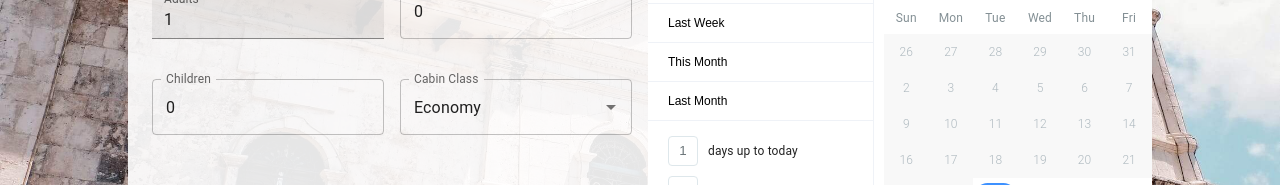
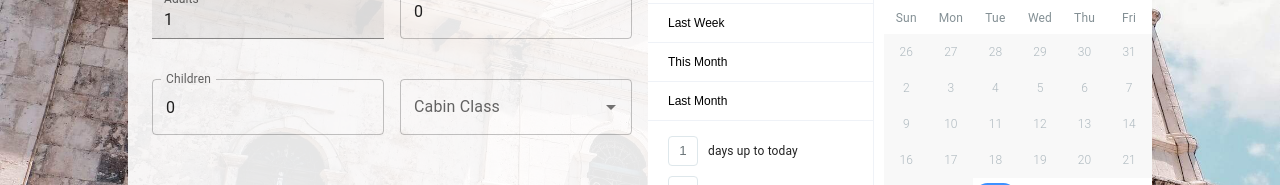
Before and after one commit to cedricp95/flight-cheap-react, a Next.js app: page / in a window 1280 px wide. Shown: the part 377-562 px from the top of the page. Built offline with nearby package versions, Linux system fonts and the light colour scheme; no server answers; sample sign-in values are in the browser's storage.

Commit message:
refactor

```diff
--- a/src/components/SearchForm.js
+++ b/src/components/SearchForm.js
@@ -37,8 +37,7 @@ function SearchForm(props) {
         element.Country.replace(",", "")
           .toLowerCase()
           .includes(state.inputValue.toLowerCase()) ||
-        element.CITY
-          .replace(",", "")
+        element.CITY.replace(",", "")
           .toLowerCase()
           .includes(state.inputValue.toLowerCase())
       )
@@ -199,6 +198,15 @@ function SearchForm(props) {
             padding: 5,
           }}
         >
+          {/* First Column
+
+              From and To
+              Adults
+              Infants
+              Children
+              Cabin Class
+
+              */}
           <Grid container spacing={2} sx={{ marginTop: 3, mb: 4 }}>
             <Grid
               item
@@ -209,6 +217,7 @@ function SearchForm(props) {
                 mb: 2,
               }}
             >
+              {/* Booking Options */}
               <FormControl required fullWidth>
                 <InputLabel id="demo-simple-select-autowidth-label">
                   Booking Options
@@ -236,6 +245,7 @@ function SearchForm(props) {
               }}
             >
               <FormControl fullWidth>
+                {/* Notification modal */}
                 <Modal />
               </FormControl>
             </Grid>
@@ -245,12 +255,16 @@ function SearchForm(props) {
             <Grid item xs={3}>
               {/* First row */}
               <Autocomplete
-                options={iataDataFrom.sort((a, b) => -b.Country.localeCompare(a.Country))}
+                options={iataDataFrom.sort(
+                  (a, b) => -b.Country.localeCompare(a.Country)
+                )}
                 groupBy={(option) => option.Country}
                 getOptionLabel={(option) => option.CITY}
                 onChange={(event, newValue) => {
                   setFromValue(newValue);
-                  const fromData = iataDataFrom.filter(item => item?.IATA_CODE !== newValue?.IATA_CODE);
+                  const fromData = iataDataFrom.filter(
+                    (item) => item?.IATA_CODE !== newValue?.IATA_CODE
+                  );
                   setIataDataTo(fromData);
                 }}
                 filterOptions={filterOptions}
@@ -276,9 +290,10 @@ function SearchForm(props) {
               />
             </Grid>
             <Grid item xs={3}>
-              {/* Second row */}
               <Autocomplete
-                options={iataDataTo.sort((a, b) => -b.Country.localeCompare(a.Country))}
+                options={iataDataTo.sort(
+                  (a, b) => -b.Country.localeCompare(a.Country)
+                )}
                 groupBy={(option) => option.Country}
                 getOptionLabel={(option) => option.CITY}
                 onChange={(event, newValue) => {
@@ -300,7 +315,7 @@ function SearchForm(props) {
                 disablePortal
                 id="combo-box-demo"
                 options={cabinClass}
-                defaultValue={cabinClass[0]}
+                isOptionEqualToValue={(cabinClass[0], "Economy")}
                 renderInput={(params) => (
                   <TextField {...params} label="Cabin Class" />
                 )}
@@ -309,7 +324,6 @@ function SearchForm(props) {
             </Grid>
 
             <Grid item xs={6}>
-              {/* Third row */}
               <DateRangePicker
                 minDate={new Date()}
                 ranges={dateRange}
```
